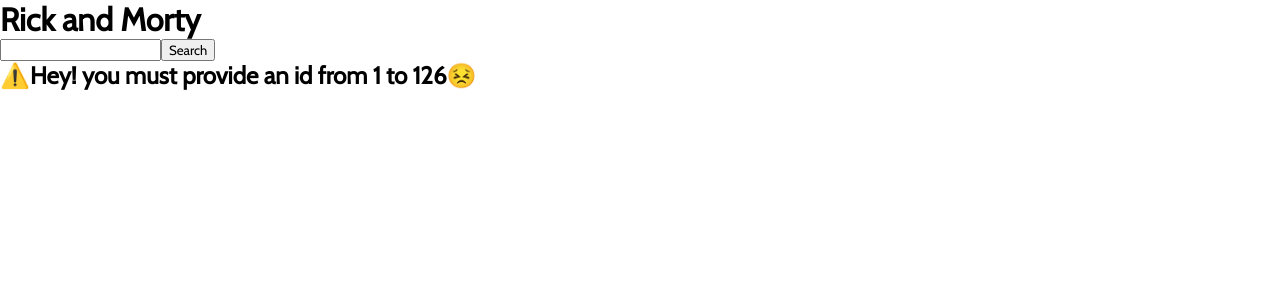
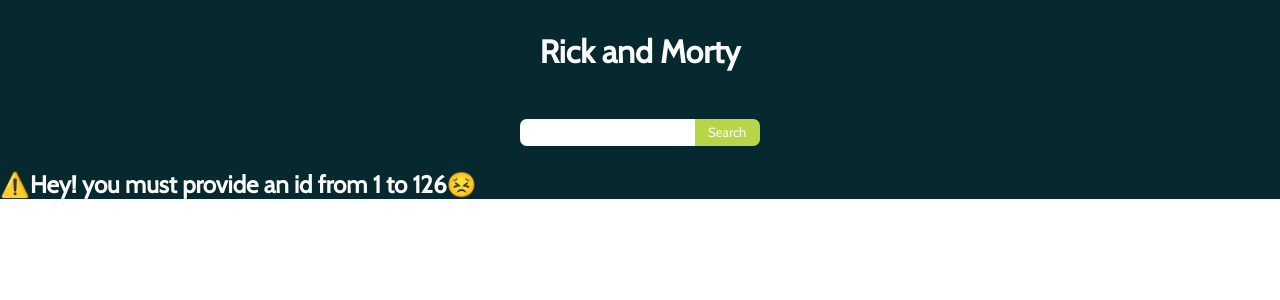
Before and after one commit to cordovabarbara/rick-and-morty-app, a React (Vite) app: page / in a window 1280 px wide. Shown: the top 300 px of the page. Built offline with nearby package versions, Linux system fonts and the light colour scheme; no server answers.

Commit message:
add classname in app, adjust styles

```diff
--- a/src/App.css
+++ b/src/App.css
@@ -0,0 +1,33 @@
+.app{
+    background-color: var(--color-bakground);
+
+}
+
+.app__title{
+    color: var(--color-title);
+    padding-top: 1em;
+    text-align: center;
+    margin-bottom: 1.5em;
+}
+
+.app__form{
+    display: flex;
+    justify-content: center;
+}
+
+.app__input{
+    padding: 0.4em 0.8em;
+    border-radius: 0.5em 0 0 0.5em;
+}
+
+.app__btn{
+    border-radius: 0 0.5em 0.5em 0;
+    padding: 0 1em;
+    background-color:var(--color-third);
+    color: var(--color-title);
+}
+
+.app__error{
+    color: var(--color-title);
+    padding-top: 1em;
+}
--- a/src/App.jsx
+++ b/src/App.jsx
@@ -17,15 +17,15 @@
 
 
   return (
-    <div className="App">
-      <h1>Rick and Morty</h1>
-      <form onSubmit={handleSubmit}>
-        <input ref={inputLocation} type="text"/>
-          <button>Search</button>
+    <div className="app">
+      <h1 className='app__title'>Rick and Morty</h1>
+      <form className='app__form' onSubmit={handleSubmit}>
+        <input className='app__input' ref={inputLocation} type="text"/>
+          <button className='app__btn'>Search</button>
       </form>
       {
         hasError
-        ? <h2>⚠️Hey! you must provide an id from 1 to 126😣</h2>
+        ? <h2 className='app__error'>⚠️Hey! you must provide an id from 1 to 126😣</h2>
         : <PrincipalContent getLocation={getLocation}/>
       }
 
--- a/src/index.css
+++ b/src/index.css
@@ -3,6 +3,10 @@
 
 :root{
     --font: 'Cabin', sans-serif;
+    --color-bakground: #05292E;
+    --color-second: #7E7E7E;
+    --color-title: #FBFBFB;
+    --color-third: #B6D647;
 }
 
 
@@ -26,8 +30,14 @@
 
 input{
     outline: 0;
+    font-family: inherit;
+    border: 0;
 }
 
+button{
+    border: none;
+    font-family: inherit;
+}
 img{
     display: block;
     width: 100%;
```
